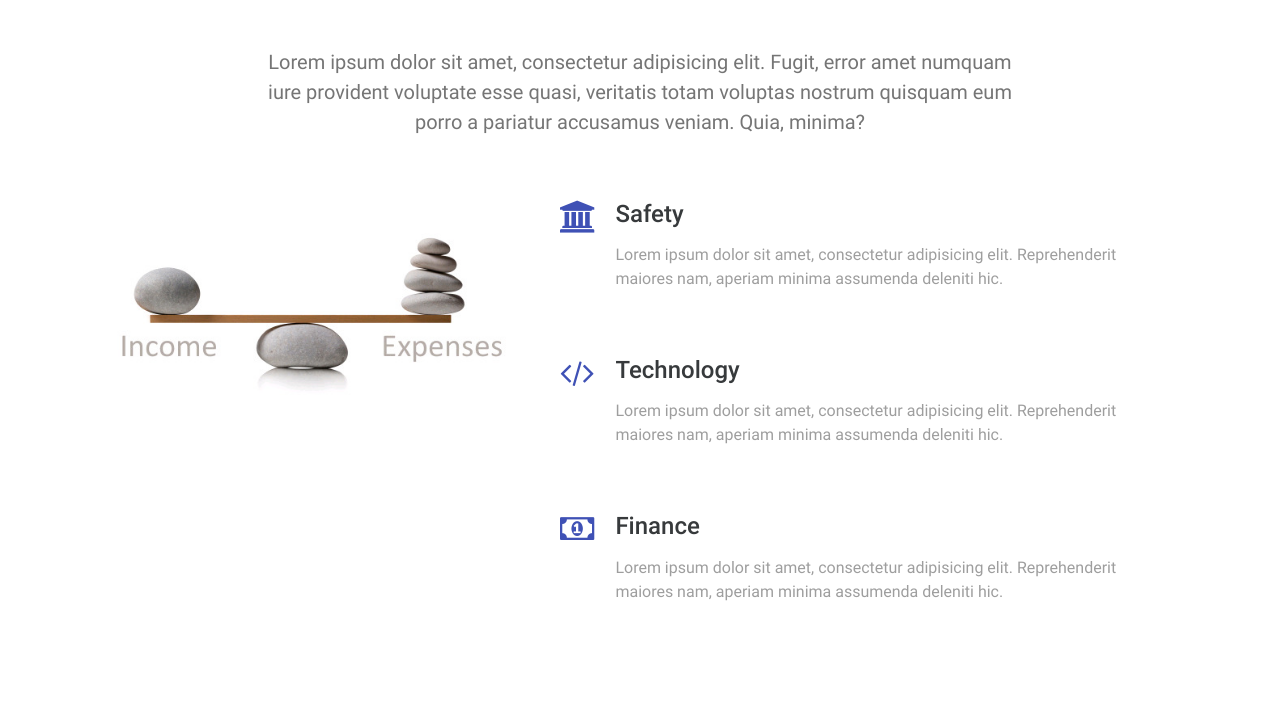
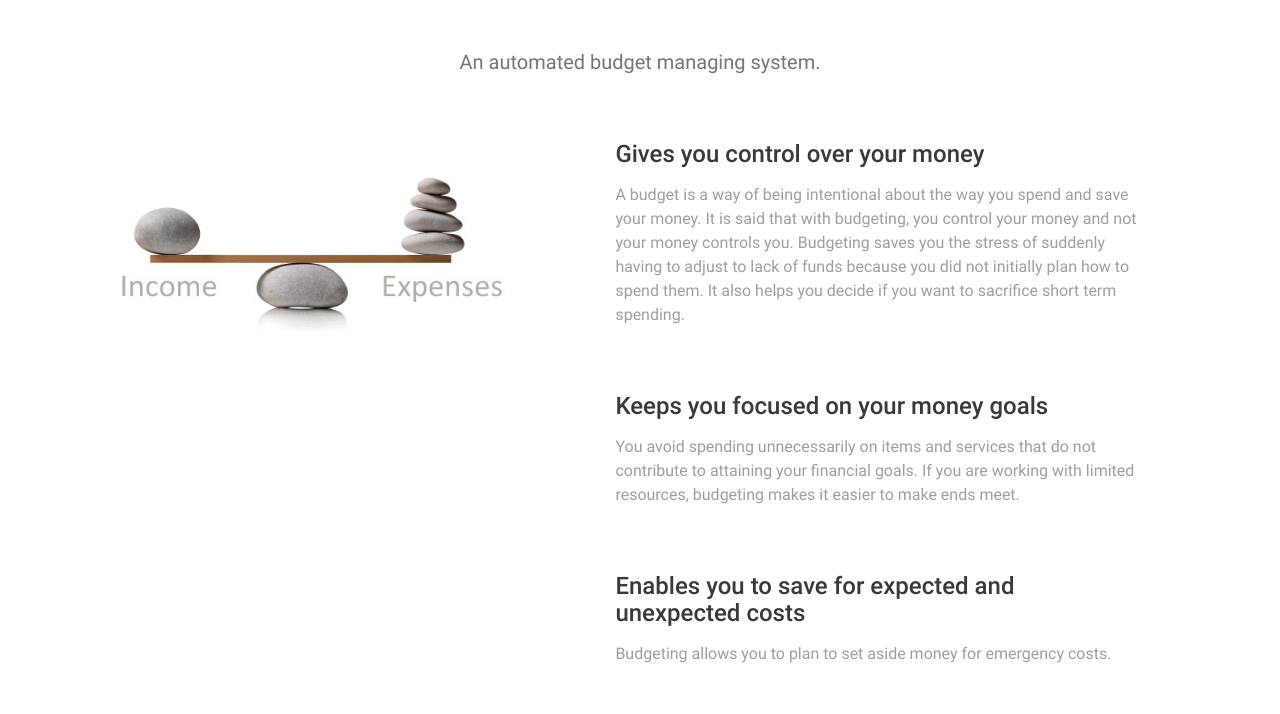
Before and after one commit to joannagrace/Devcup, a plain HTML site: page about.html in a window 1280 px wide. Shown: the part 147-861 px from the top of the page. Before the commit the page ends 800 px from the top, so only its background shows below. Drawn offline with Linux system fonts and the light colour scheme; a script that the page names is missing.

Commit message:
modify about

```diff
--- a/about.html
+++ b/about.html
@@ -35,6 +35,7 @@
                             <a class="dropdown-item" href="#">Package 1</a>
                             <a class="dropdown-item" href="#">Package 2</a>
                             <a class="dropdown-item" href="#">Package 3</a>
+                            <a class="dropdown-item" href="#">Package 4</a>
                         </div>
                     </li>
                     <li class="nav-item">
@@ -54,9 +55,9 @@
         <!--Section: Features v.3-->
         <section class="section feature-box">
             <!--Section heading-->
-            <h1 class="section-heading">Why is it so great? v.3</h1>
+            <h1 class="section-heading"><strong>Bud-Get</strong></h1>
             <!--Section sescription-->
-            <p class="section-description lead">Lorem ipsum dolor sit amet, consectetur adipisicing elit. Fugit, error amet numquam iure provident voluptate esse quasi, veritatis totam voluptas nostrum quisquam eum porro a pariatur accusamus veniam. Quia, minima?</p>
+            <p class="section-description lead">An automated budget managing system.</p>
             <!--First row-->
             <div class="row features-small">
                 <!--First column-->
@@ -69,11 +70,11 @@
                     <!--First row-->
                     <div class="row">
                         <div class="col-xs-1">
-                            <i class="fa fa-bank indigo-text"></i>
+
                         </div>
                         <div class="col-xs-10">
-                            <h4 class="feature-title">Safety</h4>
-                            <p class="grey-text">Lorem ipsum dolor sit amet, consectetur adipisicing elit. Reprehenderit maiores nam, aperiam minima assumenda deleniti hic.</p>
+                            <h4 class="feature-title"> Gives you control over your money</h4>
+                            <p class="grey-text">A budget is a way of being intentional about the way you spend and save your money.    It is said that with budgeting, you control your money and not your money controls you.  Budgeting saves you the stress of suddenly having to adjust to lack of funds because you did not initially plan how to spend them.  It also helps you decide if you want to sacrifice short term spending.</p>
                         </div>
                     </div>
                     <!--/First row-->
@@ -81,11 +82,10 @@
                     <!--Second row-->
                     <div class="row">
                         <div class="col-xs-1">
-                            <i class="fa fa-code indigo-text"></i>
                         </div>
                         <div class="col-xs-10">
-                            <h4 class="feature-title">Technology</h4>
-                            <p class="grey-text">Lorem ipsum dolor sit amet, consectetur adipisicing elit. Reprehenderit maiores nam, aperiam minima assumenda deleniti hic.</p>
+                            <h4 class="feature-title"> Keeps you focused on your money goals</h4>
+                            <p class="grey-text">You avoid spending unnecessarily on items and services that do not contribute to attaining your financial goals.  If you are working with limited resources, budgeting makes it easier to make ends meet.</p>
                         </div>
                     </div>
                     <!--/Second row-->
@@ -93,11 +93,11 @@
                     <!--Third row-->
                     <div class="row">
                         <div class="col-xs-1">
-                            <i class="fa fa-money indigo-text"></i>
+
                         </div>
                         <div class="col-xs-10">
-                            <h4 class="feature-title">Finance</h4>
-                            <p class="grey-text">Lorem ipsum dolor sit amet, consectetur adipisicing elit. Reprehenderit maiores nam, aperiam minima assumenda deleniti hic.</p>
+                            <h4 class="feature-title"> Enables you to save for expected and unexpected costs</h4>
+                            <p class="grey-text">Budgeting allows you to plan to set aside money for emergency costs.</p>
                         </div>
                     </div>
                     <!--/Third row-->
```
Also changed, not shown: index.html (+2 -2 lines).
